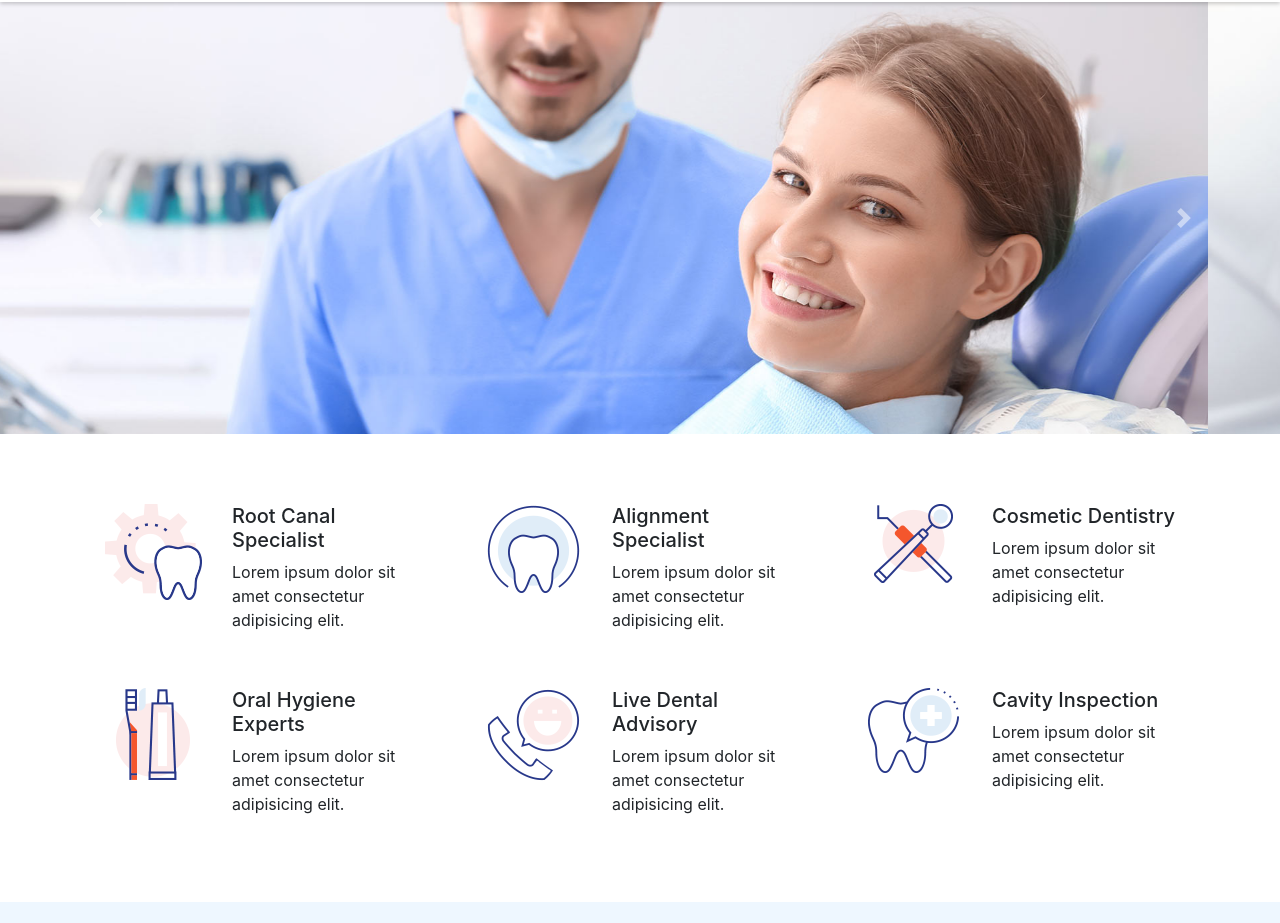
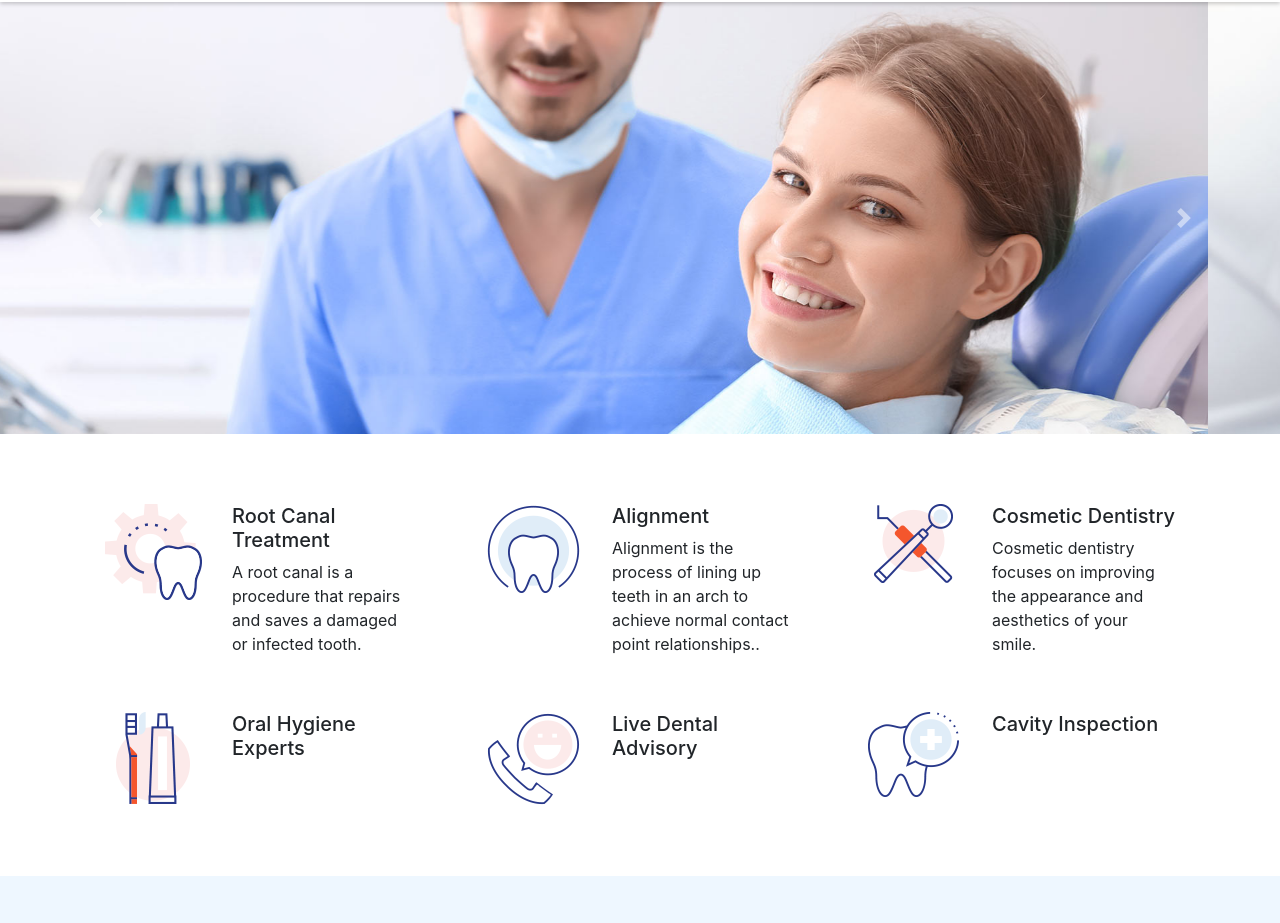
Before and after one commit to rabinasingh/Dr.-Rabina-Singh, a plain HTML site: page index.html in a window 1280 px wide. Shown: the part 69-992 px from the top of the page. Drawn offline with nearby package versions, Linux system fonts and the light colour scheme.

Commit message:
Update index.html

```diff
--- a/index.html
+++ b/index.html
@@ -81,11 +81,11 @@
 							<div class="service-text">
 								<h5>
 									<span>
-										Root Canal Specialist
+										Root Canal Treatment
 									</span>
 								</h5>
 								<p>
-									Lorem ipsum dolor sit amet consectetur adipisicing elit.
+									A root canal is a procedure that repairs and saves a damaged or infected tooth.
 								</p>
 							</div>
 						</div>
@@ -98,11 +98,11 @@
 							<div class="service-text">
 								<h5>
 									<span>
-										Alignment Specialist
+										Alignment
 									</span>
 								</h5>
 								<p>
-									Lorem ipsum dolor sit amet consectetur adipisicing elit.
+									Alignment is the process of lining up teeth in an arch to achieve normal contact point relationships..
 								</p>
 							</div>
 						</div>
@@ -119,7 +119,7 @@
 									</span>
 								</h5>
 								<p>
-									Lorem ipsum dolor sit amet consectetur adipisicing elit.
+									Cosmetic dentistry focuses on improving the appearance and aesthetics of your smile.
 								</p>
 							</div>
 						</div>
@@ -136,7 +136,7 @@
 									</span>
 								</h5>
 								<p>
-									Lorem ipsum dolor sit amet consectetur adipisicing elit.
+
 								</p>
 							</div>
 						</div>
@@ -153,7 +153,7 @@
 									</span>
 								</h5>
 								<p>
-									Lorem ipsum dolor sit amet consectetur adipisicing elit.
+
 								</p>
 							</div>
 						</div>
@@ -170,7 +170,7 @@
 									</span>
 								</h5>
 								<p>
-									Lorem ipsum dolor sit amet consectetur adipisicing elit.
+
 								</p>
 							</div>
 						</div>
```
